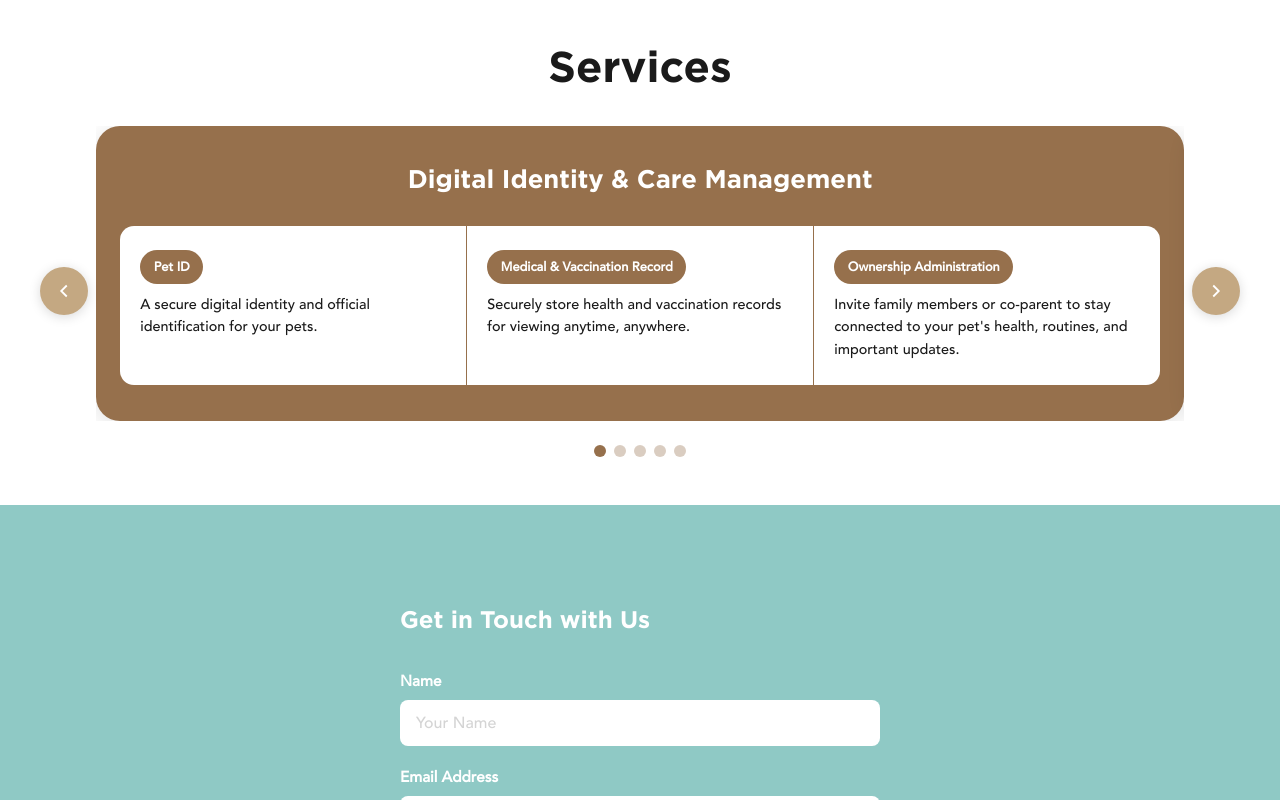
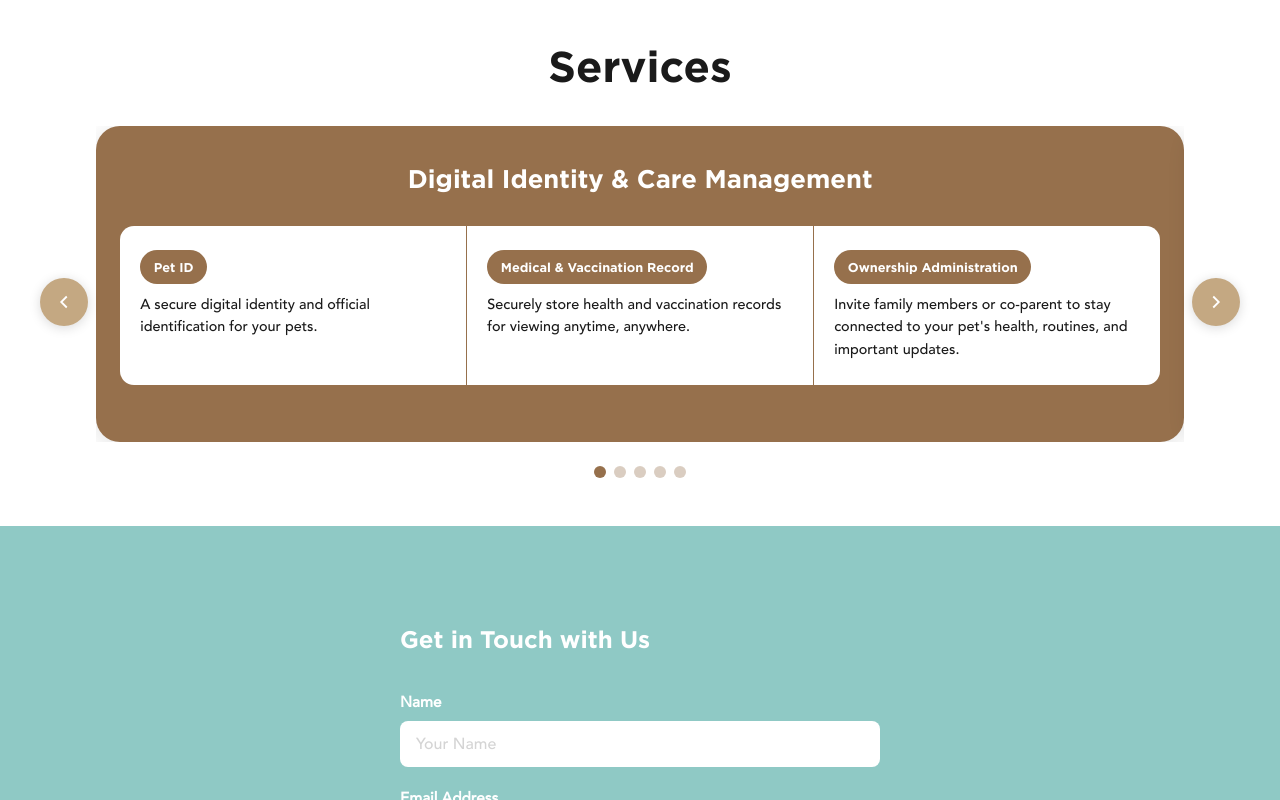
Before and after one commit to denis-p-guillot/petlife-corporate-website, a plain HTML site: page Website/index.html in a window 1280 px wide. Shown: the part 1944-2744 px from the top of the page. Drawn offline with Linux system fonts and the light colour scheme; files whose address does not match are found by name.

Commit message:
Tags with Gotham font

```diff
--- a/Website/index.html
+++ b/Website/index.html
@@ -605,7 +605,8 @@
       background: #96704C;
       color: #fff;
       font-size: 0.8rem;
-      font-weight: 600;
+      font-weight: 700;
+      font-family: var(--font-title);
       margin-bottom: 0.65rem;
     }
     .service-slot-card p {
```
